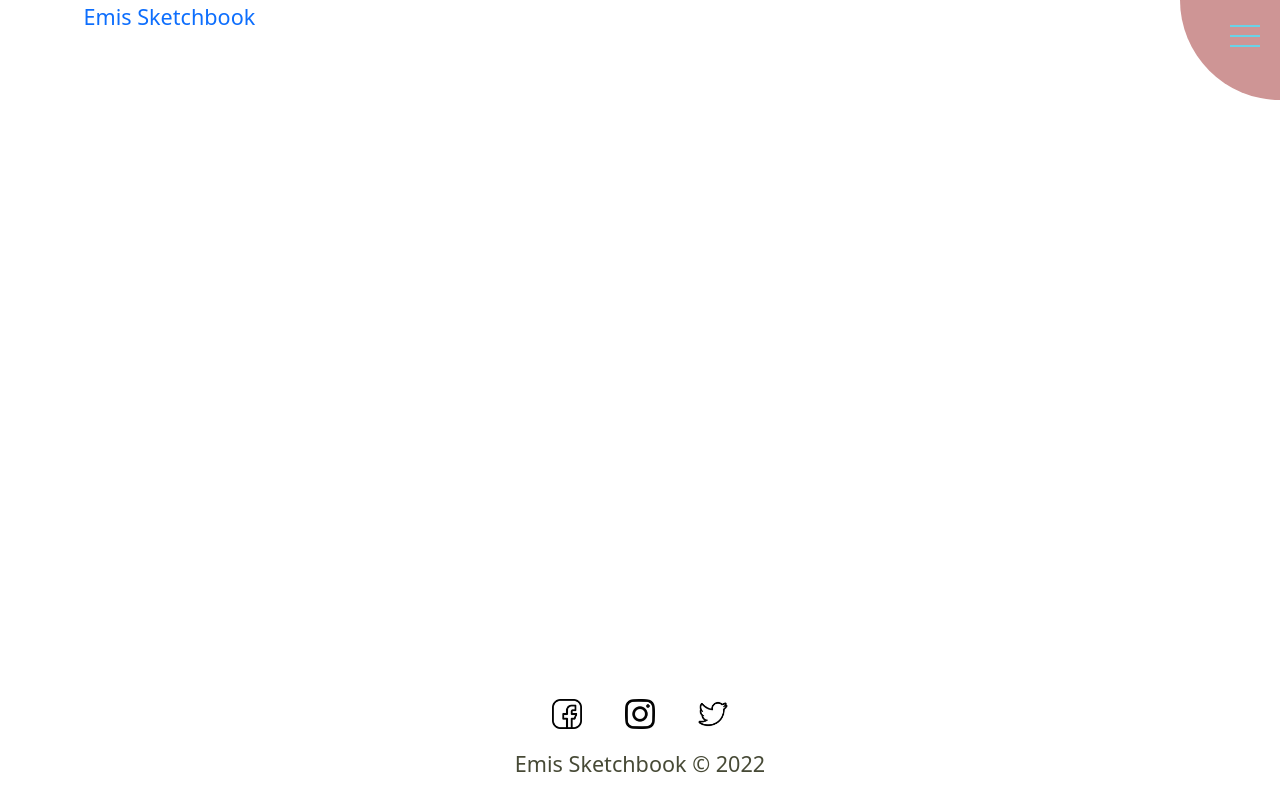
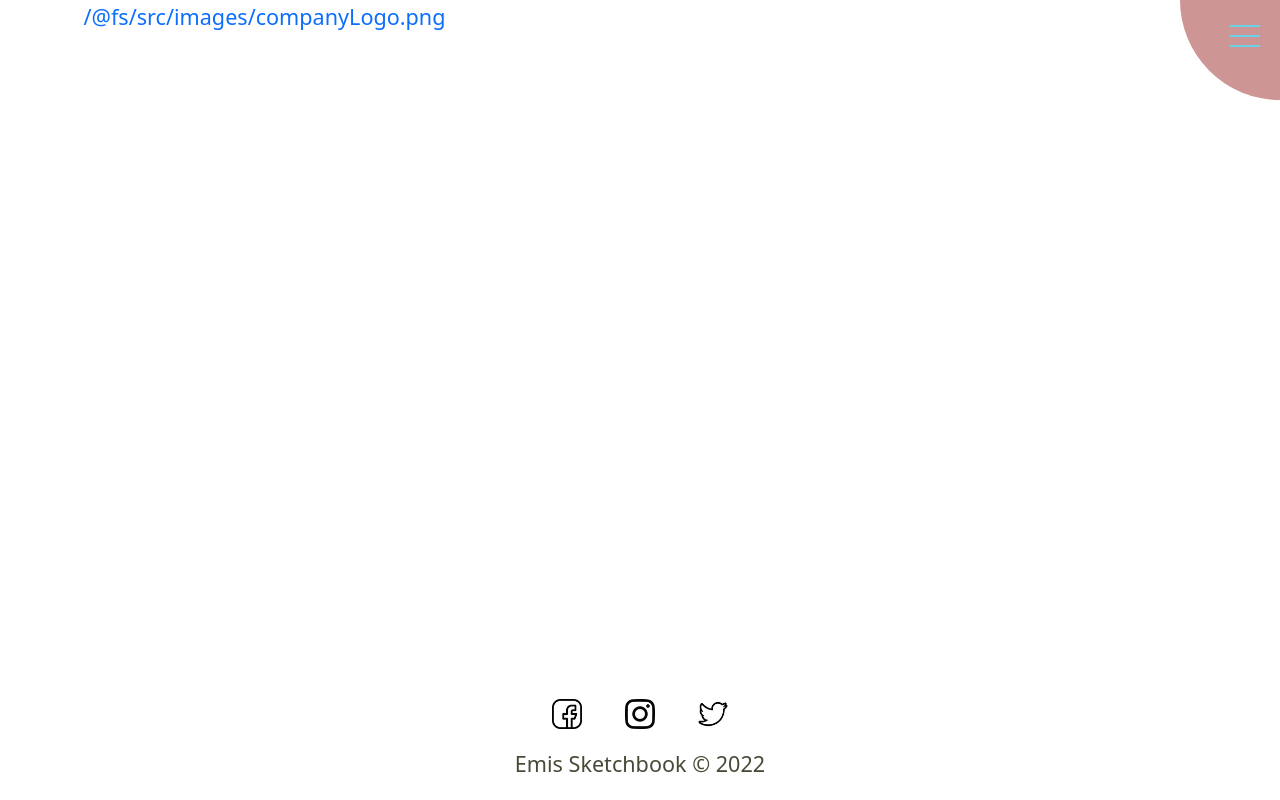
Before and after one commit to haejinyi0183/emis-sketchbook, a React (Create React App) app: page / in a window 1280 px wide. Shown: the top 800 px of the page. Built offline with nearby package versions, Linux system fonts and the light colour scheme.

Commit message:
Heroku add company logo

```diff
--- a/server.js
+++ b/server.js
@@ -13,11 +13,11 @@ app.get('/', (req, res) => {
     res.sendFile(path.join(__dirname, 'build', 'index.html'));
 })
 
-app.get('/about', (req, res) => {
+app.get('/about', async(req, res) => {
     res.sendFile(path.join(__dirname, 'build', 'index.html'));
 })
 
-app.get('/contact', (req, res) => {
+app.get('/contact', async(req, res) => {
     res.sendFile(path.join(__dirname, 'build', 'index.html'));
 })
 
--- a/src/components/Nav.jsx
+++ b/src/components/Nav.jsx
@@ -1,9 +1,11 @@
+import companyLogo from '../images/companyLogo.png'
+
 const Nav = () => {
   return (
 
       <header>
         <a href="/" className="companyName">
-        Emis Sketchbook</a>
+        {companyLogo}</a>
         <label>
           <input type="checkbox" />
           <span className="menu">
```
Also changed, not shown: src/images/companyLogo.png (added).
